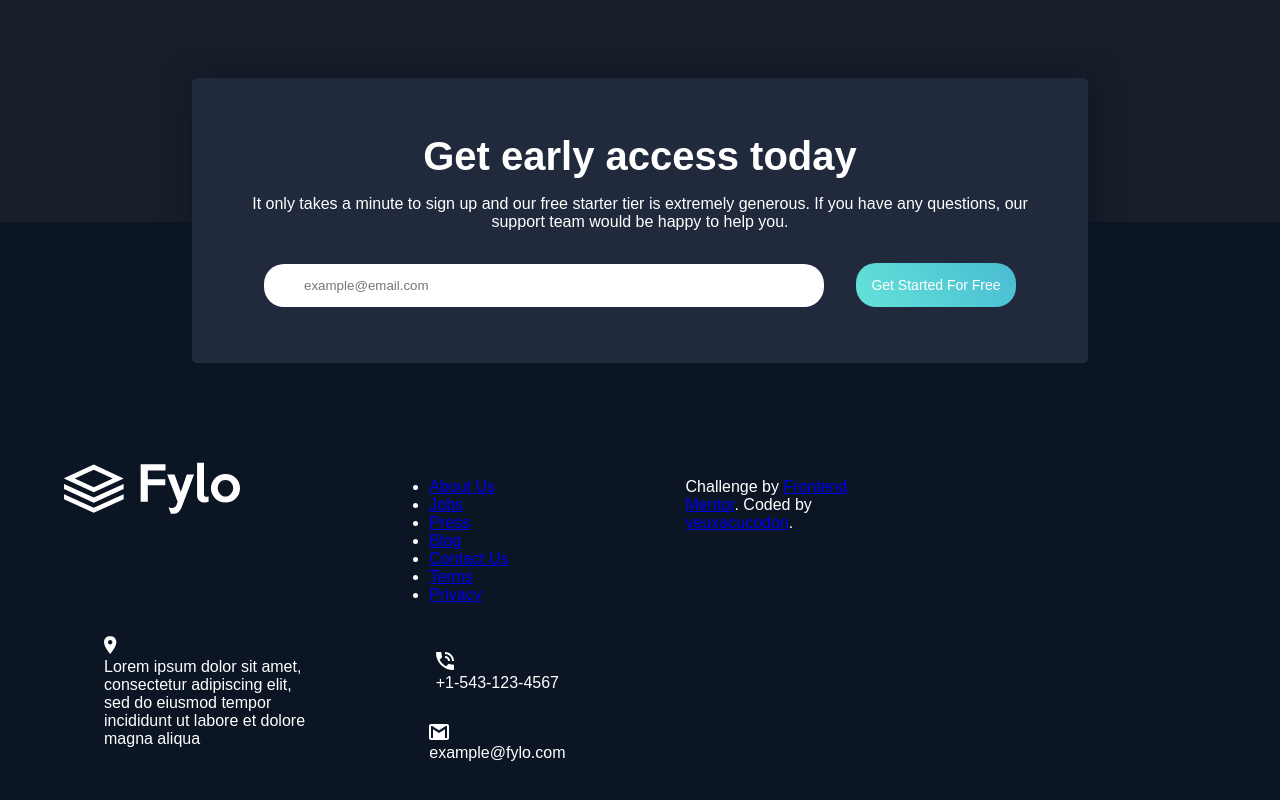
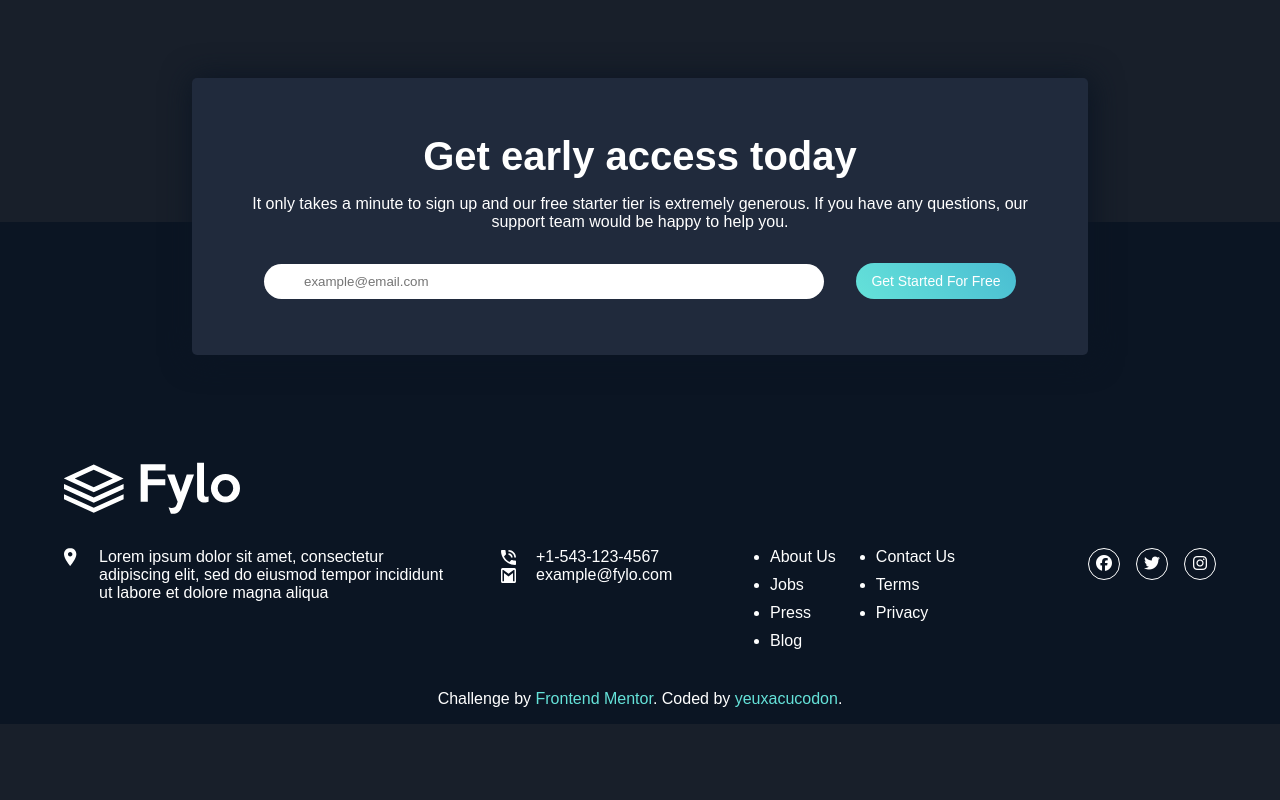
Before and after one commit to yeuxacucodon/Fylo_landing_page, a plain HTML site: page index.html in a window 1280 px wide. Shown: the part 2712-3512 px from the top of the page. After the commit the page ends 3436 px from the top, so only its background shows below. Drawn offline with nearby package versions, Linux system fonts and the light colour scheme; files that its build step writes are made by us from their sources.

Commit message:
complete for desktop

```diff
--- a/index.html
+++ b/index.html
@@ -6,6 +6,7 @@
 		<link rel="icon" type="image/png" sizes="32x32" href="./images/favicon-32x32.png" />
 		<title>Frontend Mentor | Fylo landing page with dark theme and features grid</title>
 		<link rel="stylesheet" href="style.css" />
+		<script src="https://kit.fontawesome.com/8846e46c3a.js" crossorigin="anonymous"></script>
 	</head>
 
 	<body>
@@ -108,7 +109,7 @@
 						Securely share files and folders with friends, family and colleagues for live collaboration. No email
 						attachments required.
 					</p>
-					<a class="content-link" href="#">See how Fylo works</a>
+					<a class="content-link" href="#">See how Fylo works <i class="fa-solid fa-circle-arrow-right"></i></a>
 				</div>
 			</section>
 			<!-- End productive -->
@@ -187,17 +188,22 @@
 		<!-- Footer -->
 		<footer>
 			<section id="contact-info">
-				<img src="./images/logo.svg" />
+				<div class="contact-info-logo">
+					<img src="./images/logo.svg" />
+				</div>
 				<div class="location">
-					<img src="./images/icon-location.svg" />
+					<div>
+						<img src="./images/icon-location.svg" />
+					</div>
 					<p>
 						Lorem ipsum dolor sit amet, consectetur adipiscing elit, sed do eiusmod tempor incididunt ut labore et
 						dolore magna aliqua
 					</p>
 				</div>
+
 				<div class="phone-email">
 					<div class="contact-item">
-						<img class="contact-info-logo" src="./images/icon-phone.svg" />
+						<img src="./images/icon-phone.svg" />
 						<p>+1-543-123-4567</p>
 					</div>
 					<div class="contact-item">
@@ -220,6 +226,18 @@
 					</ul>
 				</nav>
 
+				<div class="social-links">
+					<div class="social-links-item">
+						<a href="#" class="icon-link"><i class="fa-brands fa-facebook"></i></a>
+					</div>
+					<div class="social-links-item">
+						<a href="#" class="icon-link"><i class="fa-brands fa-twitter"></i></a>
+					</div>
+					<div class="social-links-item">
+						<a href="#" class="icon-link"><i class="fa-brands fa-instagram"></i></a>
+					</div>
+				</div>
+
 				<div class="attribution-container">
 					<p class="attribution">
 						Challenge by
--- a/style.scss
+++ b/style.scss
@@ -106,7 +106,6 @@ header {
 	.features-item-body {
 		margin-top: 5px;
 		letter-spacing: 1px;
-		position: relative;
 		p {
 			font-weight: 300;
 		}
@@ -195,18 +194,17 @@ header {
 				border: none;
 				width: 60%;
 				margin-right: 1rem;
-				border-radius: 20px;
-				padding: 14px 40px;
+				border-radius: 25px;
+				padding: 10px 40px;
 				background-color: $neutral-color-white;
 			}
 			button {
 				margin-left: 1rem;
 				width: 20%;
+				border-radius: 25px;
 				outline: none;
 				border: none;
-				border-radius: 20px;
-				border-radius: 20px;
-				padding: 14px 10px;
+				padding: 10px 12px;
 				background-image: linear-gradient(50deg, $accent-color-cyan, $accent-color-blue);
 				transition: 0.6s;
 				background-size: 200%;
@@ -237,21 +235,92 @@ header {
 	display: grid;
 	background-color: $primary-color-dark-blue-3;
 	grid-template-columns: repeat(4, 1fr);
+	grid-template-rows: repeat(2, auto);
 	grid-template-areas: 'logo logo logo logo' 'location contacts links social' 'attribution attribution attribution attribution';
-	div,
-	nav {
-		padding: 1rem 2.5rem;
-	}
 	.contact-info-logo {
 		grid-area: logo;
+		margin-bottom: 30px;
 	}
 	.location {
 		grid-area: location;
+		display: flex;
+		flex-direction: row;
+		margin-right: 20px;
+		div {
+			height: 20px;
+			width: 15px;
+			margin-right: 20px;
+		}
+		p {
+			height: 20px;
+			width: 350px;
+		}
 	}
 	.phone-email {
 		grid-area: contacts;
 		display: flex;
 		flex-direction: column;
-		align-items: center;
+		.contact-item {
+			display: flex;
+			justify-content: center;
+			align-items: center;
+			img {
+				margin-right: 20px;
+				width: 15px;
+				height: 15px;
+			}
+			p {
+				width: 150px;
+			}
+		}
+	}
+	.contact-info-links {
+		grid-area: links;
+		display: flex;
+		justify-content: center;
+		.contact-info-links-list {
+			li {
+				margin-bottom: 10px;
+				a {
+					color: $neutral-color-white;
+					text-decoration: none;
+				}
+			}
+		}
+	}
+	.social-links {
+		display: flex;
+		justify-content: flex-end;
+		grid-area: social;
+		.social-links-item {
+			display: flex;
+			justify-content: center;
+			align-items: center;
+			margin-left: 1rem;
+			height: 30px;
+			width: 30px;
+			border: 1px solid $neutral-color-white;
+			border-radius: 50%;
+			a {
+				color: $neutral-color-white;
+				&:hover {
+					transition: 500ms;
+					color: $accent-color-cyan;
+				}
+			}
+		}
+	}
+	.attribution-container {
+		margin-top: 30px;
+		grid-area: attribution;
+		text-align: center;
+		a {
+			color: $accent-color-cyan;
+			text-decoration: none;
+			transition: 500ms;
+			&:hover {
+				color: $accent-color-blue;
+			}
+		}
 	}
 }
```
